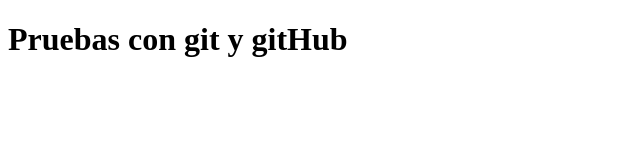
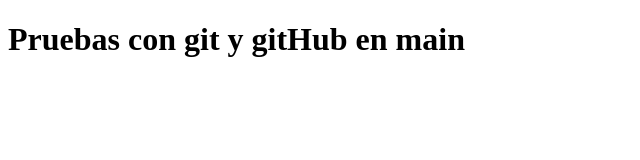
Before and after one commit to EduardoCallesKodigo/Arrupe1, a plain HTML site: page index.html in a window 1280 px wide. Shown: the whole page, without its empty margins (0-640 px from the left). Drawn offline with Linux system fonts and the light colour scheme.

Commit message:
Third commit

```diff
--- a/index.html
+++ b/index.html
@@ -6,6 +6,6 @@
     <title>Practica git</title>
 </head>
 <body>
-    <h1>Pruebas con git y gitHub</h1>
+    <h1>Pruebas con git y gitHub en main</h1>
 </body>
 </html>
```
